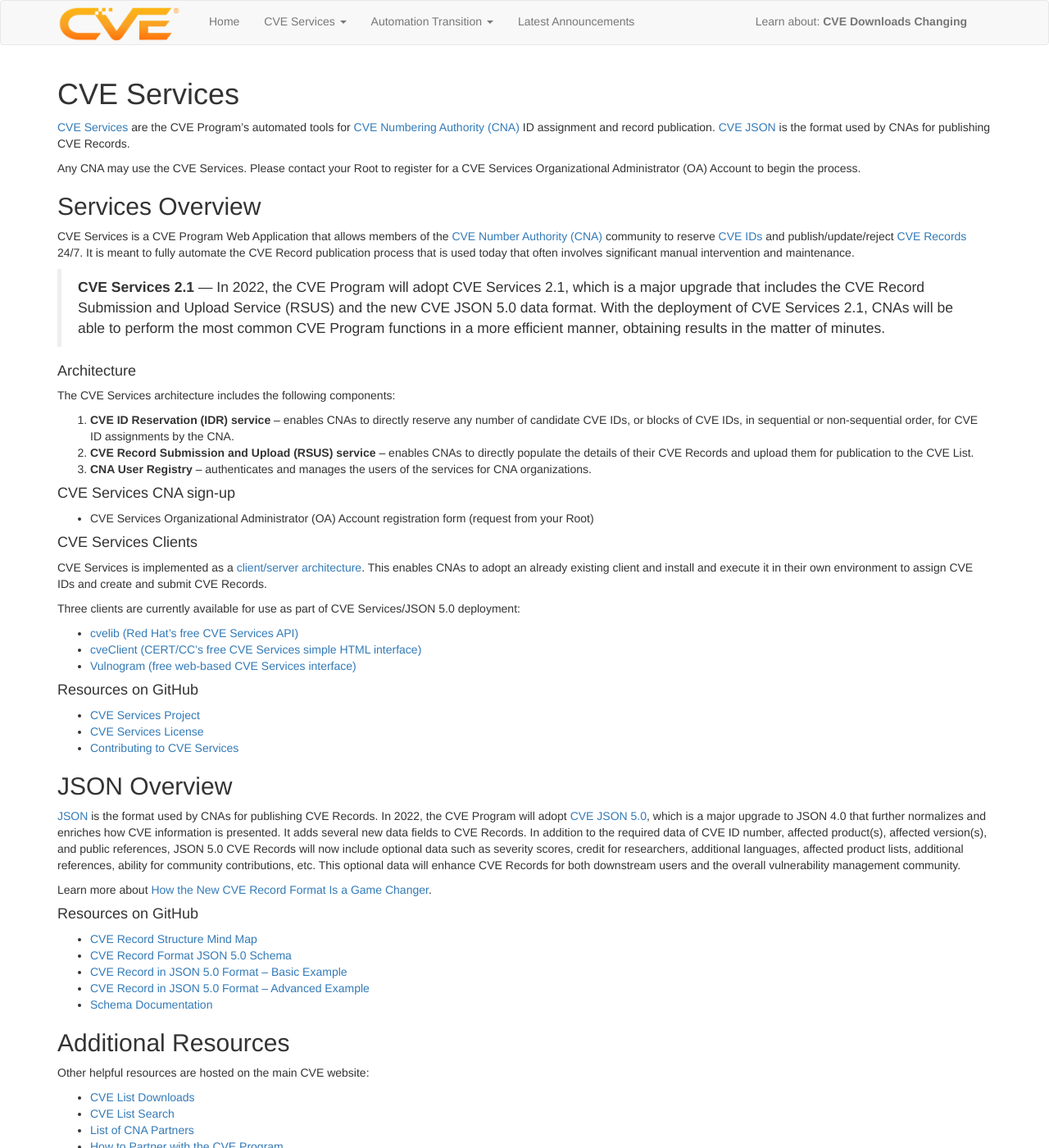
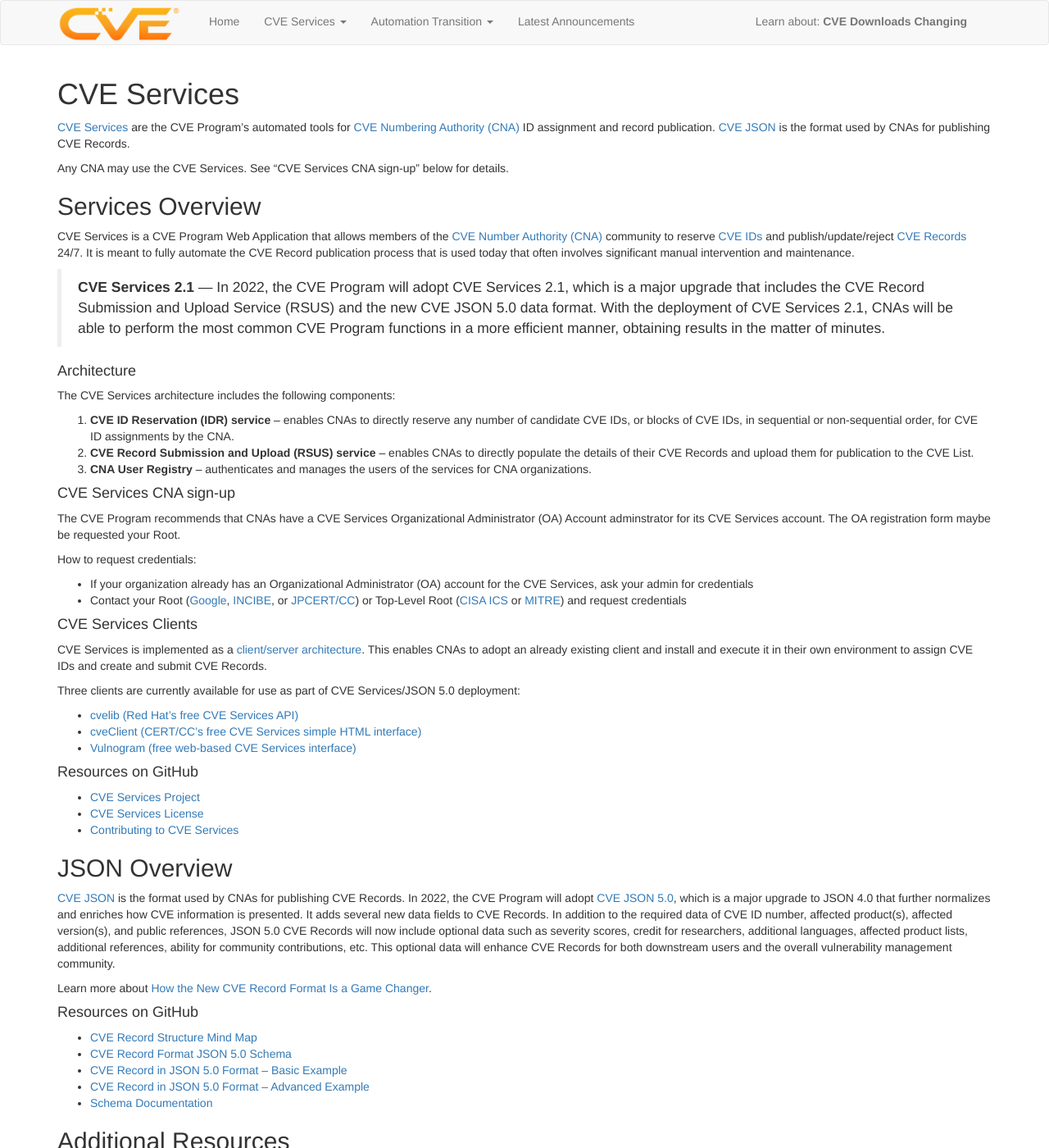
Before and after one commit to CVEProject/cveproject.github.io, a Jekyll site: the page built from automation-cve-services.md, in a window 1280 px wide and 1400 px high. Shown: the whole window at 82% size. Built offline with Jekyll 4.4.1, drawn with Linux system fonts in a browser that asks for light colours; nearby versions of some CDN libraries.

Commit message:
Update automation-cve-services.md

```diff
--- a/automation-cve-services.md
+++ b/automation-cve-services.md
@@ -5,7 +5,7 @@ layout: page
 
 [CVE Services](https://github.com/CVEProject/cve-services) are the CVE Program’s automated tools for [CVE Numbering Authority (CNA)](https://www.cve.org/ProgramOrganization/CNAs) ID assignment and record publication. [CVE JSON](https://cveproject.github.io/automation-cve-services#json-overview) is the format used by CNAs for publishing CVE Records.
 
-Any CNA may use the CVE Services. Please contact your Root to register for a CVE Services Organizational Administrator (OA) Account to begin the process.
+Any CNA may use the CVE Services. See "CVE Services CNA sign-up" below for details.
 
 ## Services Overview
 
@@ -25,7 +25,12 @@ The CVE Services architecture includes the following components:
 
 #### CVE Services CNA sign-up
 
-* CVE Services Organizational Administrator (OA) Account registration form (request from your Root)
+The CVE Program recommends that CNAs have a CVE Services Organizational Administrator (OA) Account adminstrator for its CVE Services account. The OA registration form maybe be requested your Root.
+
+How to request credentials:
+
+* If your organization already has an Organizational Administrator (OA) account for the CVE Services, ask your admin for credentials
+* Contact your Root ([Google](https://www.cve.org/PartnerInformation/ListofPartners/partner/Google), [INCIBE](https://www.cve.org/PartnerInformation/ListofPartners/partner/INCIBE), or [JPCERT/CC](https://www.cve.org/PartnerInformation/ListofPartners/partner/jpcert)) or Top-Level Root ([CISA ICS](https://www.cve.org/PartnerInformation/ListofPartners/partner/icscert) or [MITRE](https://www.cve.org/PartnerInformation/ListofPartners/partner/mitre)) and request credentials
 
 #### CVE Services Clients
 
@@ -46,7 +51,7 @@ Three clients are currently available for use as part of CVE Services/JSON 5.0 d
 
 ## JSON Overview
 
-[JSON](https://json-schema.org/) is the format used by CNAs for publishing CVE Records. In 2022, the CVE Program will adopt [CVE JSON 5.0](https://github.com/CVEProject/cve-schema/blob/master/schema/v5.0/CVE_JSON_5.0_schema.json), which is a major upgrade to JSON 4.0 that further normalizes and enriches how CVE information is presented. It adds several new data fields to CVE Records. In addition to the required data of CVE ID number, affected product(s), affected version(s), and public references, JSON 5.0 CVE Records will now include optional data such as severity scores, credit for researchers, additional languages, affected product lists, additional references, ability for community contributions, etc. This optional data will enhance CVE Records for both downstream users and the overall vulnerability management community.
+[CVE JSON](https://github.com/CVEProject/cve-schema) is the format used by CNAs for publishing CVE Records. In 2022, the CVE Program will adopt [CVE JSON 5.0](https://github.com/CVEProject/cve-schema/blob/master/schema/v5.0/CVE_JSON_5.0_schema.json), which is a major upgrade to JSON 4.0 that further normalizes and enriches how CVE information is presented. It adds several new data fields to CVE Records. In addition to the required data of CVE ID number, affected product(s), affected version(s), and public references, JSON 5.0 CVE Records will now include optional data such as severity scores, credit for researchers, additional languages, affected product lists, additional references, ability for community contributions, etc. This optional data will enhance CVE Records for both downstream users and the overall vulnerability management community.
 
 Learn more about [How the New CVE Record Format Is a Game Changer](https://www.cve.org/Media/News/item/podcast/2021/07/13/How-the-New-CVE-Record).
 
```
